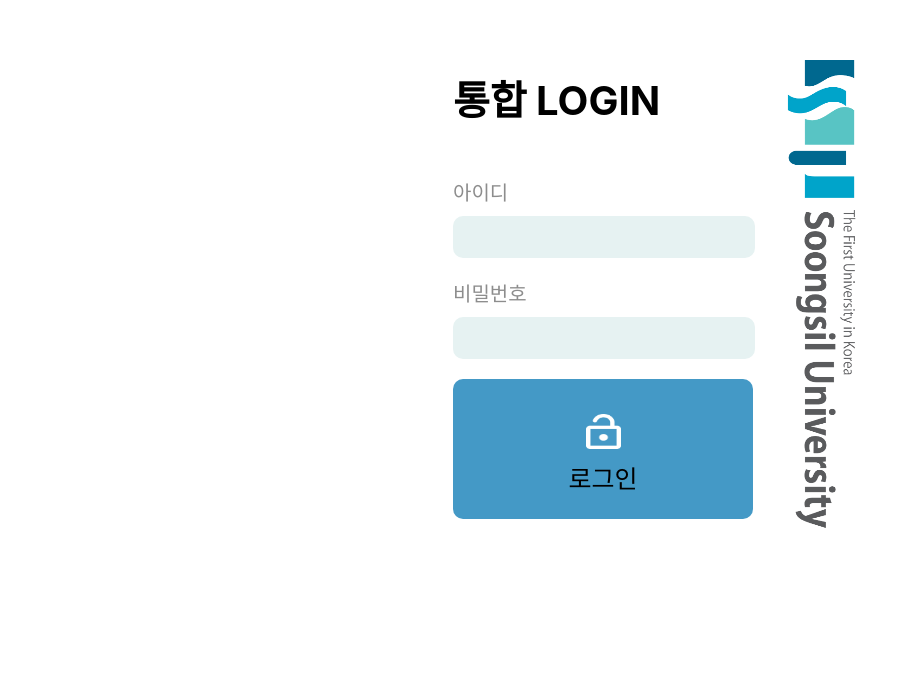
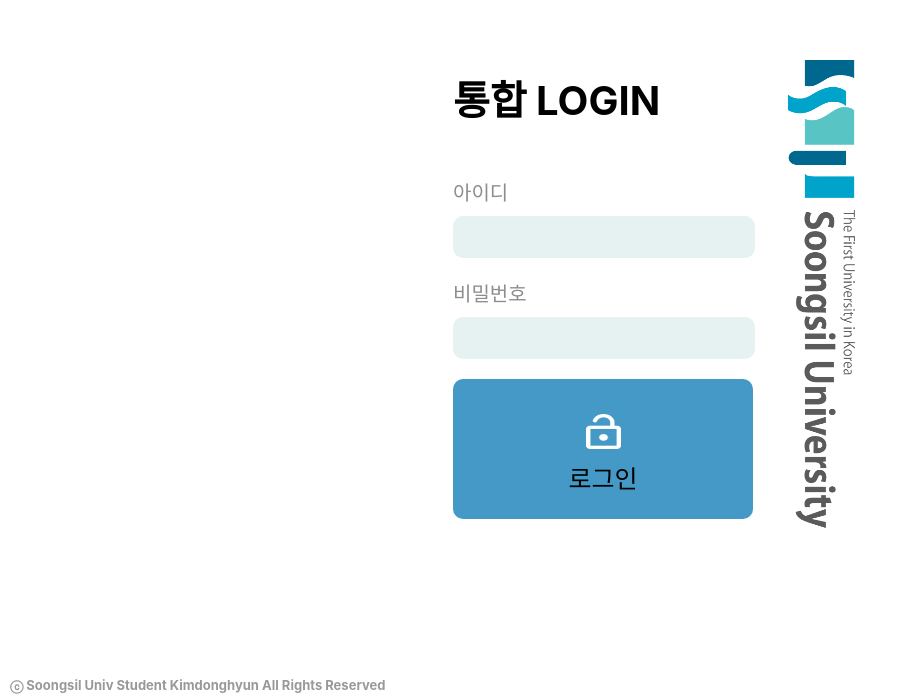
Before and after one commit to ssuperpower-developer/OpenGrade-frontend, a React (Create React App) app in the folder my-app/: page /login in a window 1280 px wide. Shown: the part 106-800 px from the top of the page, without its empty margins (0-909 px from the left). Built offline with nearby package versions, Linux system fonts and the light colour scheme.

Commit message:
add : add copyright

```diff
--- a/my-app/src/css/LoginPage.css
+++ b/my-app/src/css/LoginPage.css
@@ -68,3 +68,16 @@ html {
 #loginBtn:hover {
   cursor: pointer;
 }
+
+.copy{
+  position:absolute;
+  bottom: 0px;
+  left: 0px;
+  right: 0px;
+}
+
+.copyText{
+  margin: 10px;
+  color: #999;
+  font-size: 13px;
+}
--- a/my-app/src/js/LoginPage.js
+++ b/my-app/src/js/LoginPage.js
@@ -26,7 +26,8 @@ export default function LoginForm() {
       console.log(result.data);
       if (result.data.token !== null) {
         localStorage.setItem("wtw-token", result.data.token);
-        navigate("/login/mainPage");
+        localStorage.setItem("nickName", result.data.nickName);
+        navigate("/CheckDepartment");
       } else if (result.data.stoken !== "") {
         alert(
           "융합특성화자유전공학부가 아닙니다. 이 사이트를 이용하실 수 없습니다."
@@ -64,6 +65,9 @@ export default function LoginForm() {
         </button>
       </div>
       <img className="sidePng" src="img/side.png" alt="logo pic."></img>
+      <div className="copy">
+        <span className="copyText" >&#9426; Soongsil Univ Student Kimdonghyun All Rights Reserved</span>
+      </div>
     </div>
   );
 }
```
